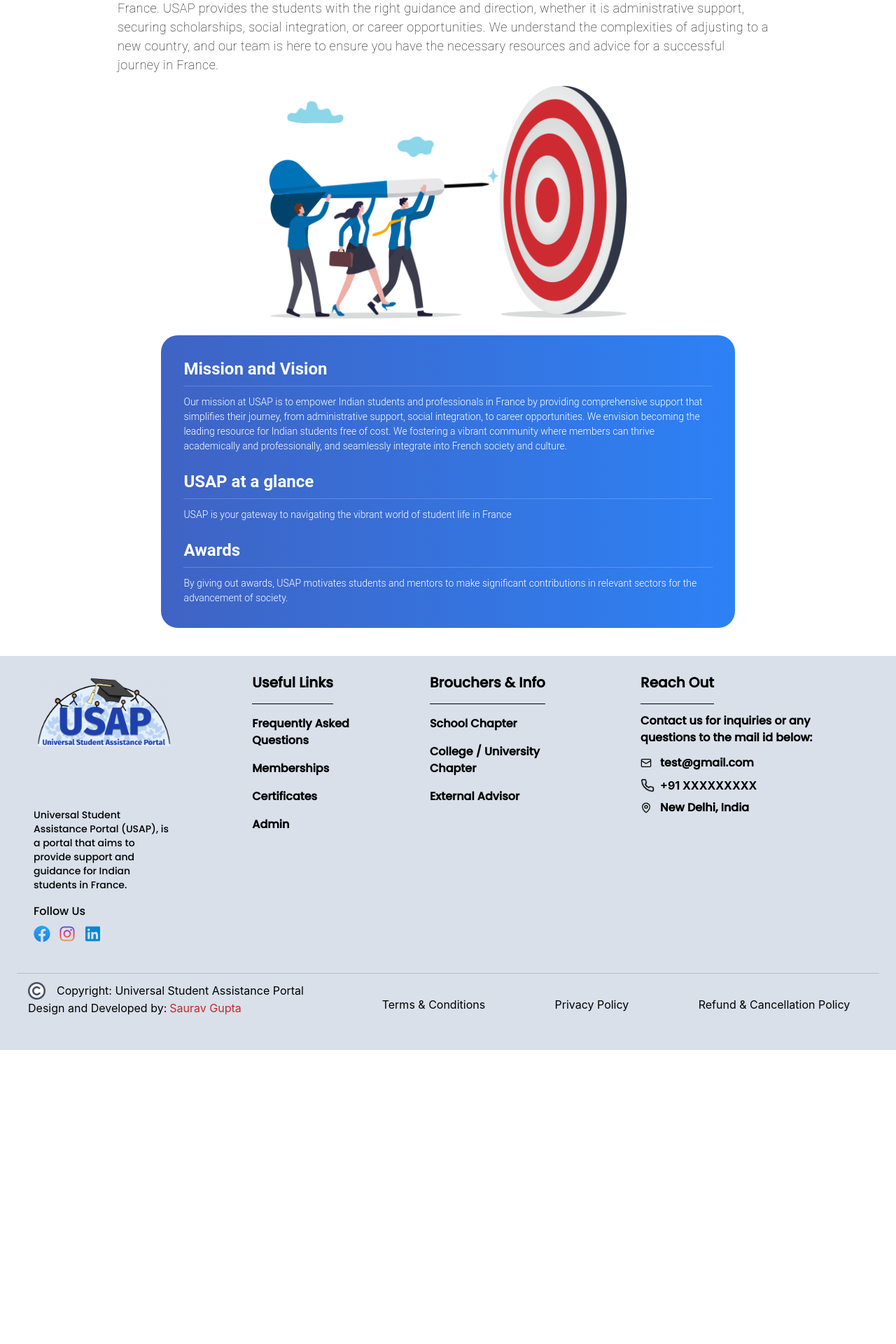
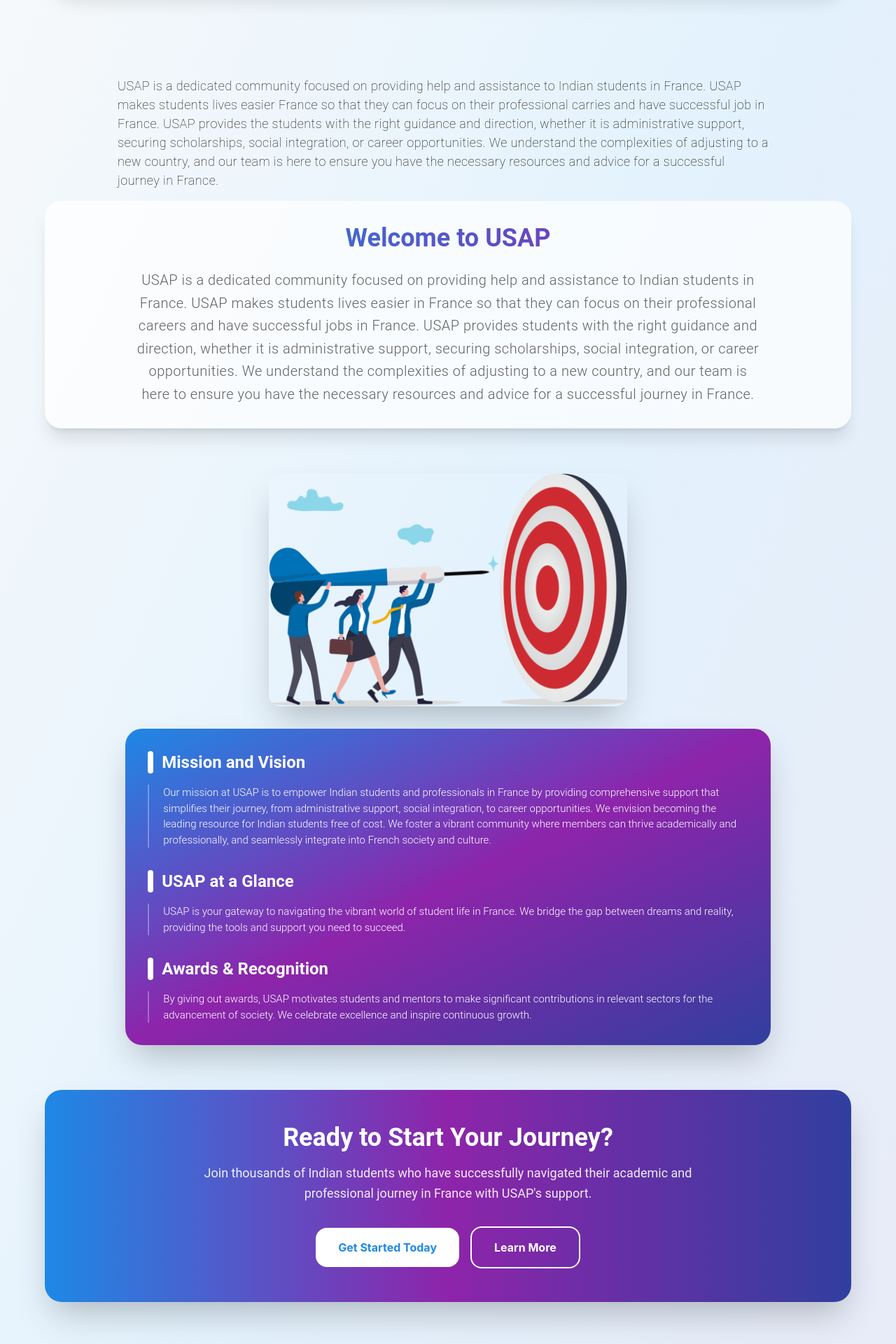
Before and after one commit to SauravGupta123/usap-frontend, a React (Vite) app: page /about in a window 1280 px wide. Shown: the part 460-2380 px from the top of the page at 70% size. Before the commit the page ends 1960 px from the top, so only its background shows below. Built offline with nearby package versions, Linux system fonts and the light colour scheme; no server answers.

Commit message:
css improved

```diff
--- a/src/Pages/About.jsx
+++ b/src/Pages/About.jsx
@@ -1,5 +1,4 @@
 import React, { useEffect } from 'react';
-
 import Footer from '../Components/HomePageComponents/Footer';
 import { Typography } from '@material-tailwind/react';
 
@@ -18,45 +17,30 @@
     window.scrollTo(0, 0);
   }, []);
   return (
-    <div className='flex flex-col items-center w-full'>
+    <div className='flex flex-col items-center w-full min-h-screen bg-gradient-to-br from-gray-50 via-blue-50 to-indigo-50'>
       <NavBar />
-      {/* <div className='h-auto w-[80%]'>
-        <div className='h-full w-full'>
-          <div className='text-center bg-about-image bg-cover bg-no-repeat w-full h-auto flex items-center justify-around'>
-            <div className='relative -top-20 right-10 bg-[#E3EEEF] w-80 h-auto py-2 flex items-center justify-center px-4 bg-opacity-40 rounded-md'>
-              <Typography variant='h2' color='black' className='px-4 py-2'>
-                About
-              </Typography>
-            </div>
 
-            <div className='relative left-10 top-[6rem] pb-[20rem]'>
-              <div className=''>
-                <Accordian data={data} />
-              </div>
-            </div>
-          </div>
-        </div>
-      </div>  */}
-      <div className='w-auto px-[5rem] sm:px-[9rem] md:px-[12rem] lg:px-[16rem] h-[70px] sm:h-[80px] lg:h-[100px] bg-[#1E40AF] flex items-center justify-center rounded-[2rem] mb-12 relative top-16'>
+      {/* Hero Section */}
+      <div className='w-full relative overflow-hidden mb-16'>
+        <div className='absolute inset-0 bg-gradient-to-r from-blue-600/10 to-purple-600/10'></div>
+        <div className='relative z-10 w-auto px-[5rem] sm:px-[9rem] md:px-[12rem] lg:px-[16rem] h-[70px] sm:h-[80px] lg:h-[100px] bg-gradient-to-r from-[#1E40AF] to-[#3B82F6] flex items-center justify-center rounded-[2rem] mb-12 mt-16 shadow-2xl transform transition-all duration-500 hover:shadow-3xl hover:scale-[1.02] animate-fade-in'>
           <Typography
             variant='h1'
             color='white'
-          className=' text-center text-[28px] sm:text-[33px] lg:text-[40px] tracking-tighter font-bold'
+            className='text-center text-[28px] sm:text-[33px] lg:text-[40px] tracking-tighter font-bold'
           >
             About Us
           </Typography>
         </div>
-      <div className='w-[90%] flex items-center justify-center relative mb-10'>
-        {/* <img
-          src={bottle}
-          alt='teamlogo'
-          className='w-[14rem] sm:w-[16rem] md:w-[18rem] lg:w-[22rem] z-10 absolute -top-[4rem] sm:-top-[5.5rem] md:-top-[7rem] lg:-top-[9rem] xl:left-[calc(50vw-42rem)] lg:left-[calc(50vw-40rem)] md:left-[calc(50vw-31.5rem)] sm:left-[calc(50vw-25rem)] left-[calc(50vw-20rem)]'
-        /> */}
-        <div className='w-[35rem] sm:w-[40rem] md:w-[50rem] lg:w-[60rem] xl:w-[65rem] h-[70px] sm:h-[70px] lg:h-[80px] bg-[#284fce] flex items-center justify-center rounded-[3rem] relative top-14'>
+      </div>
+
+      {/* Animated Title Section */}
+      <div className='w-[90%] flex items-center justify-center relative mb-16 animate-slide-up' style={{animationDelay: '0.2s'}}>
+        <div className='w-full max-w-6xl h-auto bg-gradient-to-r from-[#284fce] via-[#1E40AF] to-[#3B82F6] flex items-center justify-center rounded-[3rem] py-6 px-8 shadow-xl transform transition-all duration-300 hover:shadow-2xl hover:scale-[1.01]'>
           <Typography
             variant='h1'
             color='white'
-            className='text-center text-[18px] sm:text-[25px] md:text-[33px] lg:text-[40px] tracking-tighter font-bold ml-[calc(50vw-13rem)] sm:ml-8 md:marker:l-4 lg:ml-0 '
+            className='text-center text-[18px] sm:text-[25px] md:text-[30px] lg:text-[36px] tracking-tight font-bold leading-tight'
           >
             We are Providing Quality Services Here
           </Typography>
@@ -73,65 +57,130 @@
           </Typography>
         </div>
       </div>
-      <div className='flex flex-col 2xl:flex-row items-center justify-between w-[80%] mb-10 gap-6 2xl:gap-14'>
+      {/* Main Content Section */}
+      <div className='w-[90%] max-w-7xl h-auto mb-16 animate-slide-up' style={{animationDelay: '0.3s'}}>
+        <div className='flex flex-col items-center px-4 py-8 bg-white/70 backdrop-blur-sm rounded-3xl shadow-xl border border-white/20'>
+          <div className='max-w-4xl text-center'>
+            <Typography
+              variant='h3'
+              className='text-2xl md:text-3xl lg:text-4xl font-bold bg-gradient-to-r from-blue-600 to-purple-600 bg-clip-text text-transparent mb-6'
+            >
+              Welcome to USAP
+            </Typography>
+            <Typography
+              variant='h5'
+              color='black'
+              className='font-light tracking-wide text-[14px] sm:text-[16px] md:text-[18px] lg:text-[20px] leading-relaxed text-gray-700'
+            >
+              USAP is a dedicated community focused on providing help and assistance to Indian students in France. USAP makes students lives easier in France so that they can focus on their professional careers and have successful jobs in France. USAP provides students with the right guidance and direction, whether it is administrative support, securing scholarships, social integration, or career opportunities. We understand the complexities of adjusting to a new country, and our team is here to ensure you have the necessary resources and advice for a successful journey in France.
+            </Typography>
+          </div>
+        </div>
+      </div>
+
+      {/* Image and Info Cards Section */}
+      <div className='flex flex-col 2xl:flex-row items-center justify-between w-[90%] max-w-7xl mb-16 gap-8 2xl:gap-16 animate-slide-up' style={{animationDelay: '0.4s'}}>
+        <div className='group relative transform transition-all duration-300 hover:scale-105'>
           <img
             src={about01}
-          alt='iot'
-          className='w-[22rem] sm:w-[25rem] xl:w-[32rem] rounded-lg'
+            alt='About USAP'
+            className='w-[22rem] sm:w-[25rem] xl:w-[32rem] rounded-2xl shadow-2xl transition-all duration-300 group-hover:shadow-3xl'
           />
-   <div className='bg-custom-gradient w-full xl:w-[80%] rounded-3xl p-8 space-y-6'>
+          <div className='absolute inset-0 bg-gradient-to-t from-blue-600/20 to-transparent rounded-2xl opacity-0 group-hover:opacity-100 transition-opacity duration-300'></div>
+        </div>
+
+        <div className='bg-gradient-to-br from-blue-600 via-purple-600 to-indigo-700 w-full xl:w-[80%] rounded-3xl p-8 space-y-8 shadow-2xl transform transition-all duration-300 hover:shadow-3xl hover:scale-[1.02]'>
           {/* Mission and Vision Section */}
-  <div className='space-y-3'>
+          <div className='space-y-4 transform transition-all duration-300 hover:translate-x-2'>
+            <div className='flex items-center space-x-3'>
+              <div className='w-2 h-8 bg-white rounded-full'></div>
               <Typography
                 variant='h5'
-      className='text-white font-semibold text-xl md:text-2xl border-b border-white/20 pb-2'
+                className='text-white font-bold text-xl md:text-2xl'
               >
                 Mission and Vision
               </Typography>
+            </div>
             <Typography
               variant='paragraph'
               color='white'
-      className='font-light leading-relaxed text-[12px] md:text-[14px] 2xl:text-[16px]'
+              className='font-light leading-relaxed text-[13px] md:text-[15px] 2xl:text-[17px] pl-5 border-l-2 border-white/30'
             >
-      Our mission at USAP is to empower Indian students and professionals in France by providing comprehensive support that simplifies their journey, from administrative support, social integration, to career opportunities. We envision becoming the leading resource for Indian students free of cost. We fostering a vibrant community where members can thrive academically and professionally, and seamlessly integrate into French society and culture.
+              Our mission at USAP is to empower Indian students and professionals in France by providing comprehensive support that simplifies their journey, from administrative support, social integration, to career opportunities. We envision becoming the leading resource for Indian students free of cost. We foster a vibrant community where members can thrive academically and professionally, and seamlessly integrate into French society and culture.
             </Typography>
           </div>
 
           {/* USAP at a glance Section */}
-  <div className='space-y-3'>
+          <div className='space-y-4 transform transition-all duration-300 hover:translate-x-2'>
+            <div className='flex items-center space-x-3'>
+              <div className='w-2 h-8 bg-white rounded-full'></div>
               <Typography
                 variant='h5'
-      className='text-white font-semibold text-xl md:text-2xl border-b border-white/20 pb-2'
+                className='text-white font-bold text-xl md:text-2xl'
               >
-      USAP at a glance
+                USAP at a Glance
               </Typography>
+            </div>
             <Typography
               variant='paragraph'
               color='white'
-      className='font-light leading-relaxed text-[12px] md:text-[14px] 2xl:text-[16px]'
+              className='font-light leading-relaxed text-[13px] md:text-[15px] 2xl:text-[17px] pl-5 border-l-2 border-white/30'
             >
-      USAP is your gateway to navigating the vibrant world of student life in France
+              USAP is your gateway to navigating the vibrant world of student life in France. We bridge the gap between dreams and reality, providing the tools and support you need to succeed.
             </Typography>
           </div>
 
           {/* Awards Section */}
-  <div className='space-y-3'>
+          <div className='space-y-4 transform transition-all duration-300 hover:translate-x-2'>
+            <div className='flex items-center space-x-3'>
+              <div className='w-2 h-8 bg-white rounded-full'></div>
               <Typography
                 variant='h5'
-      className='text-white font-semibold text-xl md:text-2xl border-b border-white/20 pb-2'
+                className='text-white font-bold text-xl md:text-2xl'
               >
-      Awards
+                Awards & Recognition
               </Typography>
+            </div>
             <Typography
               variant='paragraph'
               color='white'
-      className='font-light leading-relaxed text-[12px] md:text-[14px] 2xl:text-[16px]'
+              className='font-light leading-relaxed text-[13px] md:text-[15px] 2xl:text-[17px] pl-5 border-l-2 border-white/30'
             >
-      By giving out awards, USAP motivates students and mentors to make significant contributions in relevant sectors for the advancement of society.
+              By giving out awards, USAP motivates students and mentors to make significant contributions in relevant sectors for the advancement of society. We celebrate excellence and inspire continuous growth.
             </Typography>
           </div>
         </div>
       </div>
+
+      {/* Statistics/Features Section */}
+
+
+      {/* Call to Action Section */}
+      <div className='w-[90%] max-w-7xl mb-16 animate-slide-up' style={{animationDelay: '0.6s'}}>
+        <div className='bg-gradient-to-r from-blue-600 via-purple-600 to-indigo-700 rounded-3xl p-8 md:p-12 text-center shadow-2xl transform transition-all duration-300 hover:shadow-3xl hover:scale-[1.02]'>
+          <Typography
+            variant='h3'
+            className='text-2xl md:text-3xl lg:text-4xl font-bold text-white mb-4'
+          >
+            Ready to Start Your Journey?
+          </Typography>
+          <Typography
+            variant='lead'
+            className='text-lg text-white/90 max-w-3xl mx-auto leading-relaxed mb-8'
+          >
+            Join thousands of Indian students who have successfully navigated their academic and professional journey in France with USAP's support.
+          </Typography>
+          <div className='flex flex-col sm:flex-row gap-4 justify-center items-center'>
+            <button className='px-8 py-4 bg-white text-blue-600 font-bold rounded-2xl hover:bg-gray-100 transform transition-all duration-300 hover:scale-105 hover:shadow-lg'>
+              Get Started Today
+            </button>
+            <button className='px-8 py-4 border-2 border-white text-white font-bold rounded-2xl hover:bg-white hover:text-blue-600 transform transition-all duration-300 hover:scale-105'>
+              Learn More
+            </button>
+          </div>
+        </div>
+      </div>
+
      <Footer />
     </div>
   );
```
Also changed, not shown: src/index.css (+14 -0 lines). Lines whose indentation alone changed are shown as unchanged.
